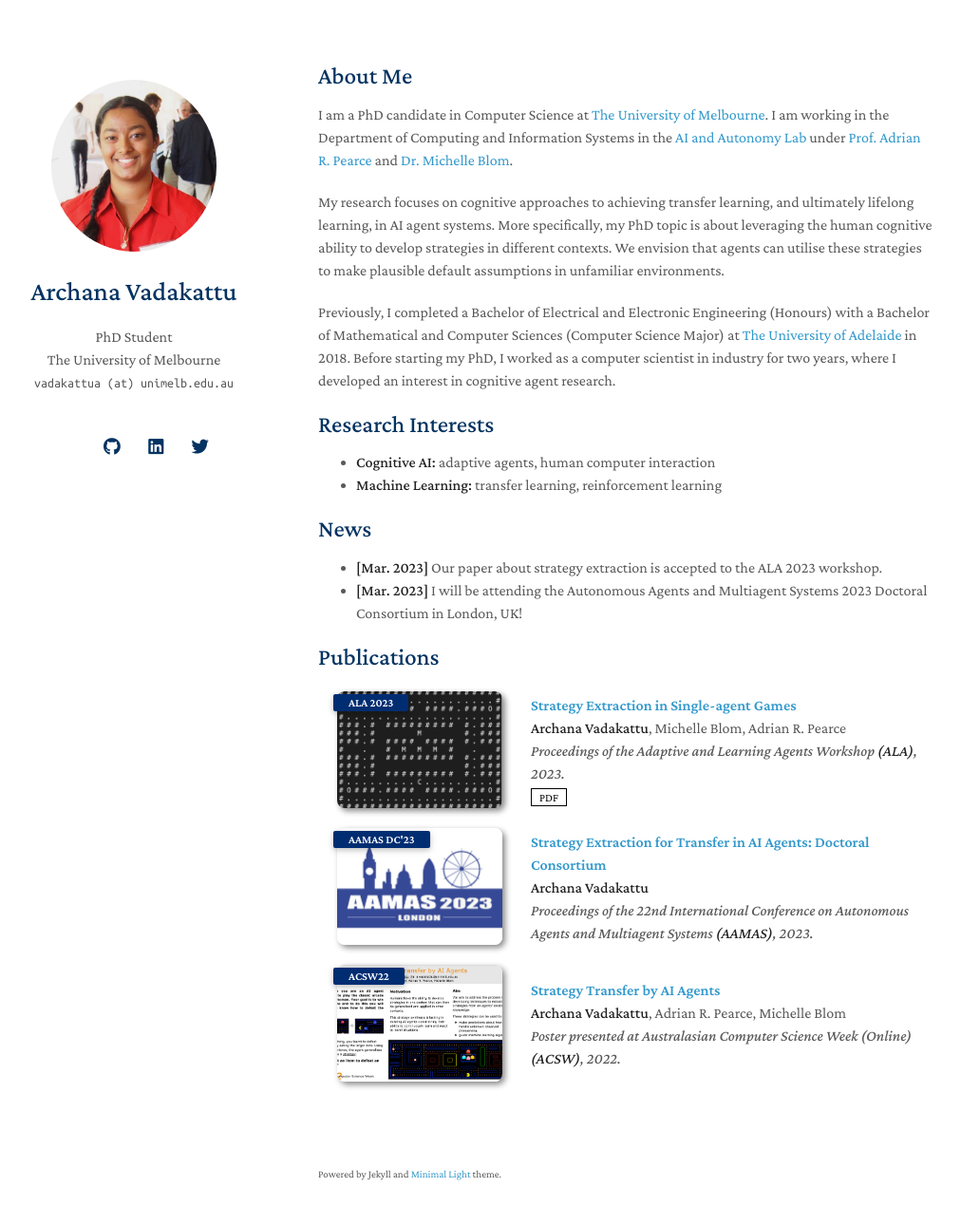
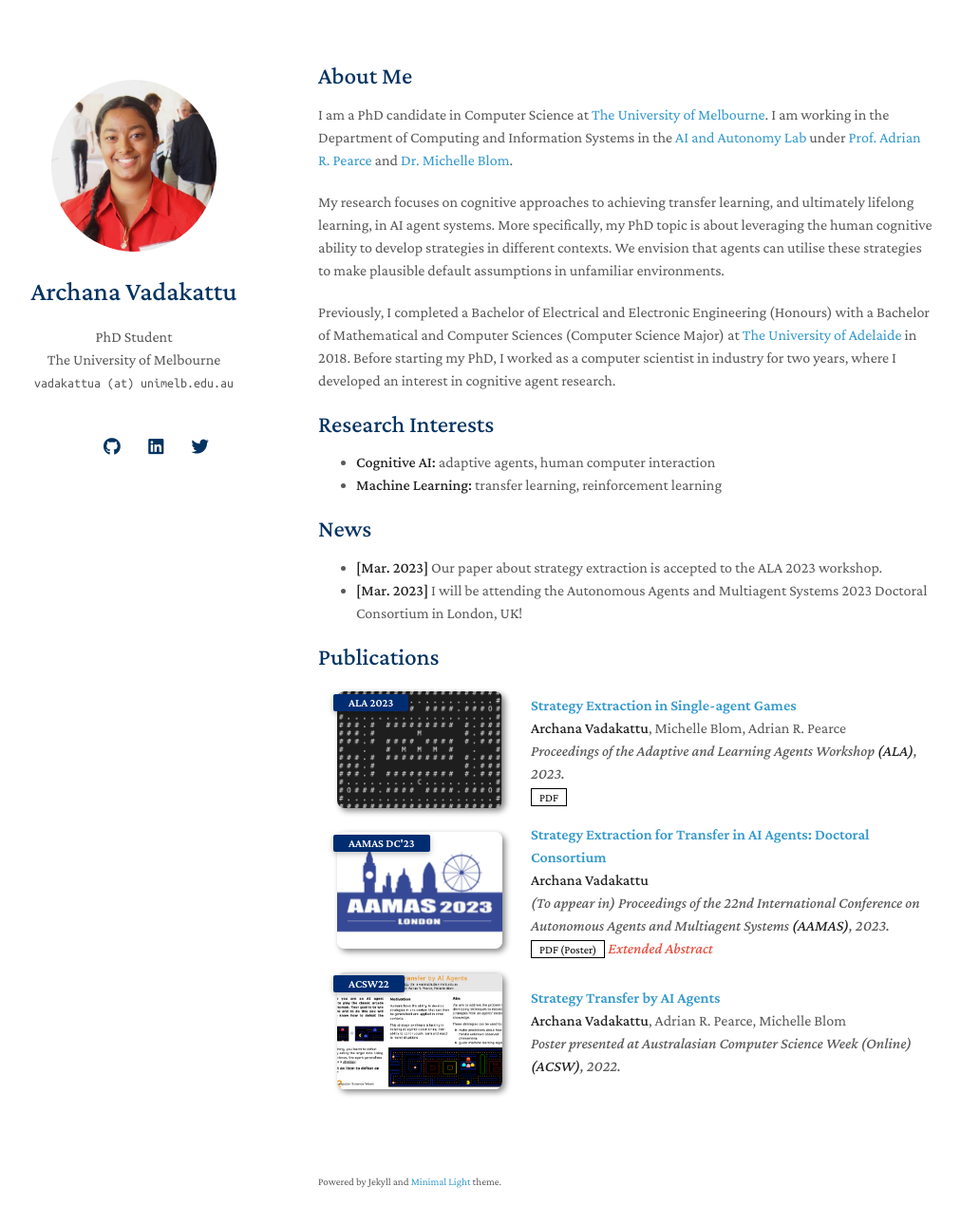
Before and after one commit to archana-venkata/archana-venkata.github.io, a Jekyll site: the page built from index.md, in a window 1280 px wide and 1325 px high. Shown: the top 1290 px of the window at 95% size, without its empty margins (135-1147 px from the left). Built offline with Jekyll 4.4.1, drawn with Linux system fonts in a browser that asks for light colours; nearby versions of some CDN libraries; a style sheet for code colours, icons or effects is not loaded; our own code applies the rules of GitHub Pages for plain Markdown files.

Commit message:
adding aamas dc poster

```diff
--- a/_config.yml
+++ b/_config.yml
@@ -13,7 +13,7 @@ canonical: https://minimal-light-theme.yliu.me/
 # Links
 # If you don't need one of them, you may delete the corresponding line.
 # google_scholar: https://scholar.google.com/
-cv_link: assets/files/curriculum_vitae.pdf
+# cv_link: assets/files/curriculum_vitae.pdf
 github_link: https://github.com/archana-venkata
 linkedin: https://www.linkedin.com/in/archana-vadakattu
 twitter: https://twitter.com/venkata_arch
--- a/_includes/publications.md
+++ b/_includes/publications.md
@@ -34,14 +34,14 @@
   <div class="col-sm-9" style="position: relative;padding-right: 15px;padding-left: 20px;">
     <div class="title"><a href="https://aamas2023.soton.ac.uk/program/accepted-papers/#dc-track"> Strategy Extraction for Transfer in AI Agents: Doctoral Consortium</a></div>
     <div class="author"><strong>Archana Vadakattu</strong></div>
-    <div class="periodical"><em>Proceedings of the 22nd International Conference on Autonomous Agents and Multiagent Systems <strong>(AAMAS)</strong>, 2023.</em></div>
-    <!-- <div class="links">
-      <a href="https://arxiv.org/pdf/2002.10211.pdf" class="btn btn-sm z-depth-0" role="button" target="_blank" style="font-size:12px;">PDF</a>
-      <a href="https://github.com/yaoyao-liu/mnemonics" class="btn btn-sm z-depth-0" role="button" target="_blank" style="font-size:12px;">Code</a>
+    <div class="periodical"><em>(To appear in) Proceedings of the 22nd International Conference on Autonomous Agents and Multiagent Systems <strong>(AAMAS)</strong>, 2023.</em></div>
+    <div class="links">
+      <a href="assets/files/dc_poster.pdf" class="btn btn-sm z-depth-0" role="button" target="_blank" style="font-size:12px;">PDF (Poster)</a>
+      <!-- <a href="https://github.com/yaoyao-liu/mnemonics" class="btn btn-sm z-depth-0" role="button" target="_blank" style="font-size:12px;">Code</a>
       <a href="https://class-il.mpi-inf.mpg.de/mnemonics/" class="btn btn-sm z-depth-0" role="button" target="_blank" style="font-size:12px;">Project Page</a>
-      <a href="https://dblp.uni-trier.de/rec/conf/cvpr/LiuSLSS20.html?view=bibtex" class="btn btn-sm z-depth-0" role="button" target="_blank" style="font-size:12px;">BibTex</a>
-      <strong><i style="color:#e74d3c">Oral Presentation</i></strong>
-    </div> -->
+      <a href="https://dblp.uni-trier.de/rec/conf/cvpr/LiuSLSS20.html?view=bibtex" class="btn btn-sm z-depth-0" role="button" target="_blank" style="font-size:12px;">BibTex</a> -->
+      <strong><i style="color:#e74d3c">Extended Abstract</i></strong>
+    </div>
   </div>
 </div>
 </li>
```
Also changed, not shown: 3 other files.
